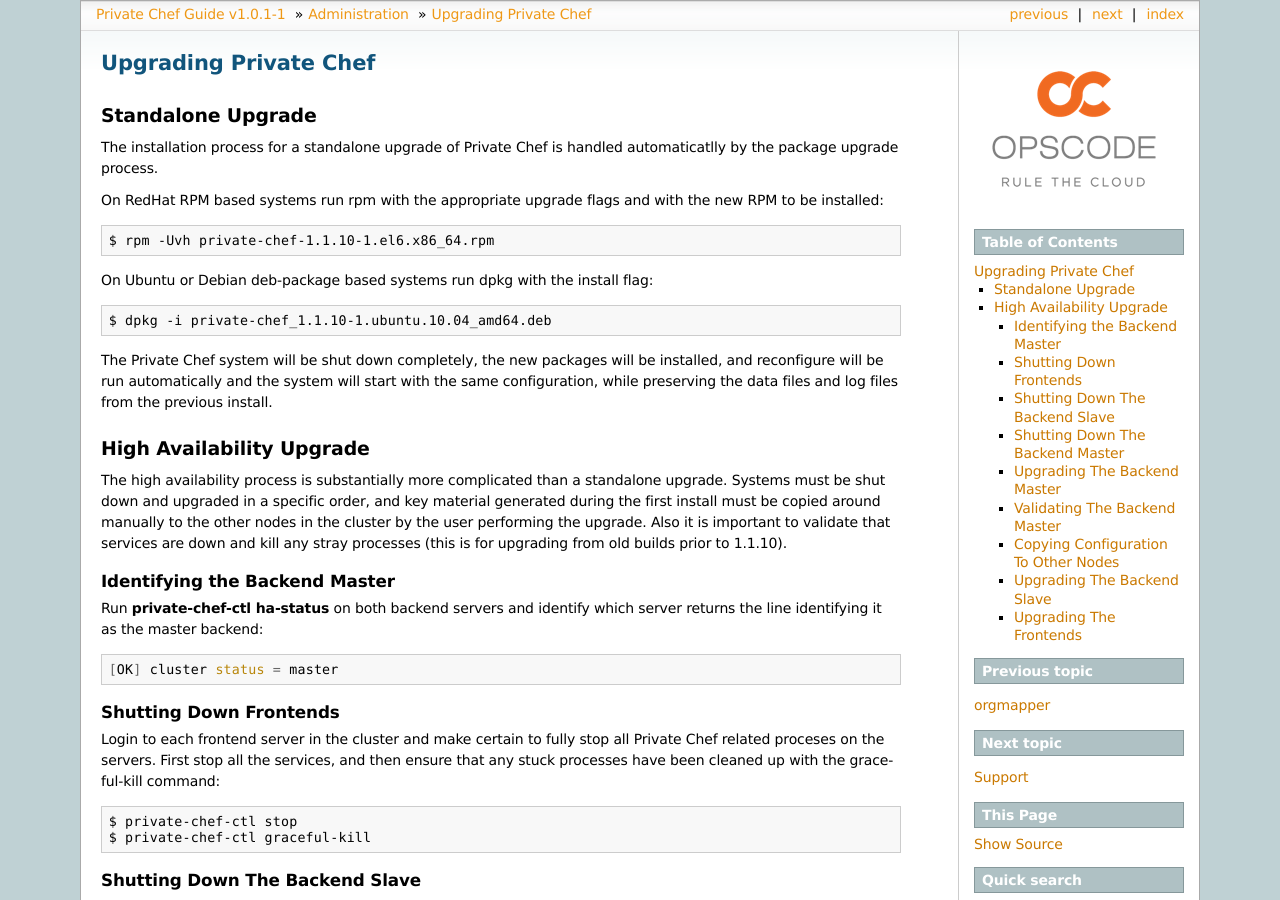
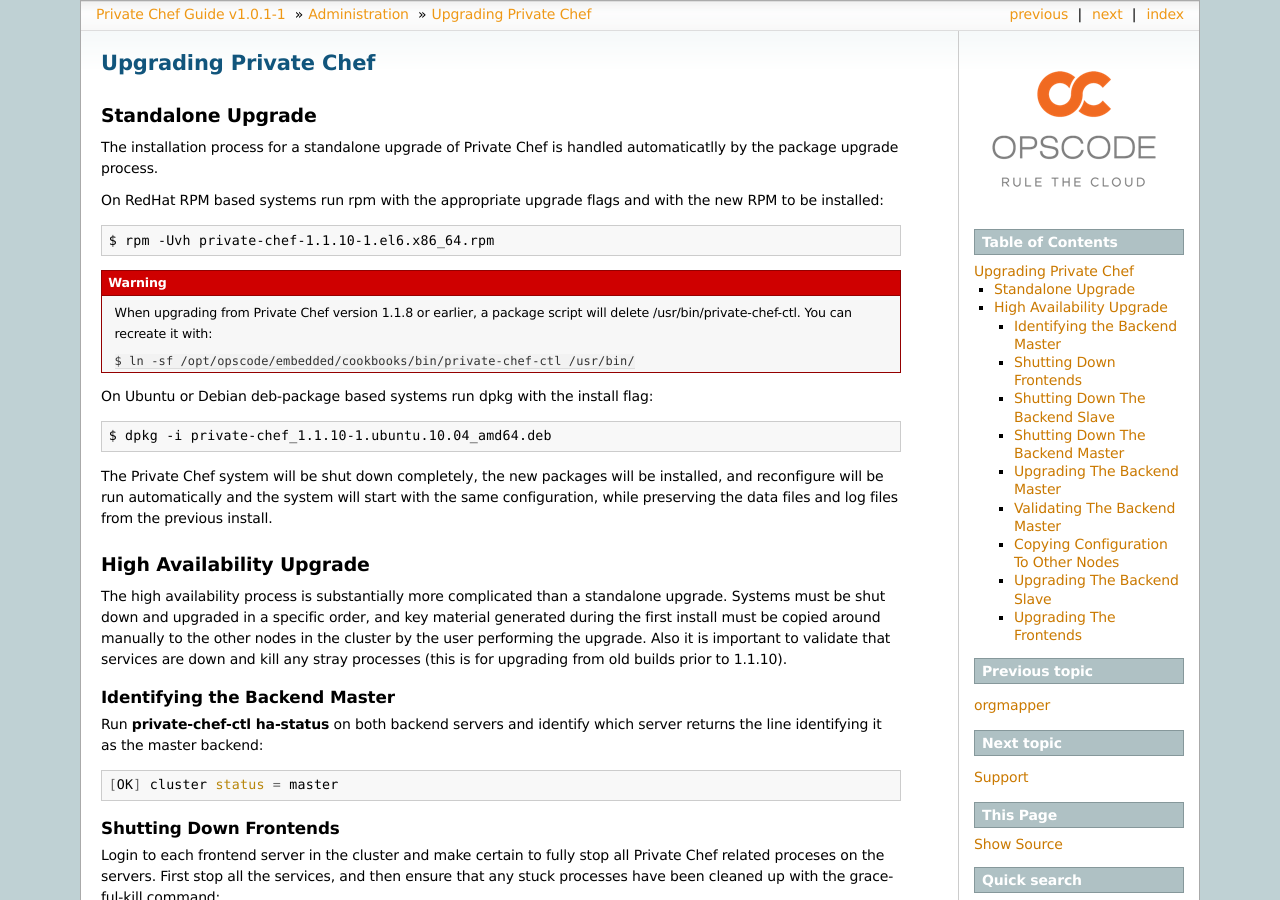
Before and after one commit to chef-boneyard/private-chef-administration, a Sphinx documentation site: the page built from source/administration/upgrading.rst, in a window 1280 px wide and 900 px high. Built offline with Sphinx 7.4.7, drawn with Linux system fonts in a browser that asks for light colours.

Commit message:
describe workaround for RPM private-chef-ctl removal bug.

```diff
--- a/source/administration/upgrading.rst
+++ b/source/administration/upgrading.rst
@@ -21,6 +21,14 @@
 .. code-block:: bash
 
   $ rpm -Uvh private-chef-1.1.10-1.el6.x86_64.rpm
+
+.. warning::
+
+  When upgrading from Private Chef version 1.1.8 or earlier, a package script
+  will delete /usr/bin/private-chef-ctl. You can recreate it with:
+
+  ``$ ln -sf /opt/opscode/embedded/cookbooks/bin/private-chef-ctl /usr/bin/``
+
 
 On Ubuntu or Debian deb-package based systems run dpkg with the install flag:
 
```
